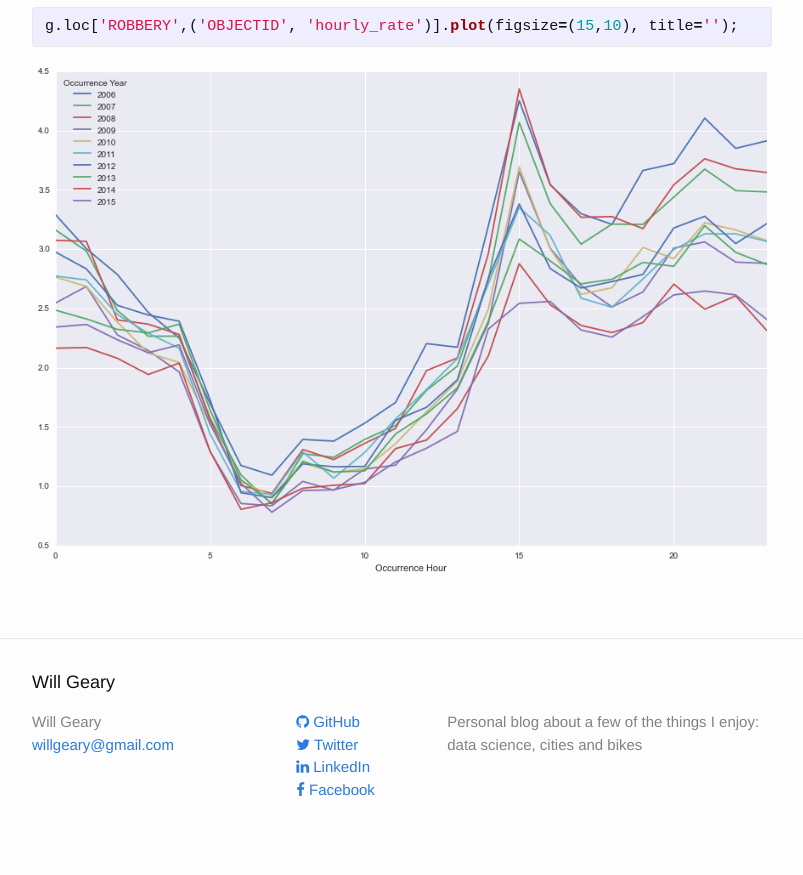
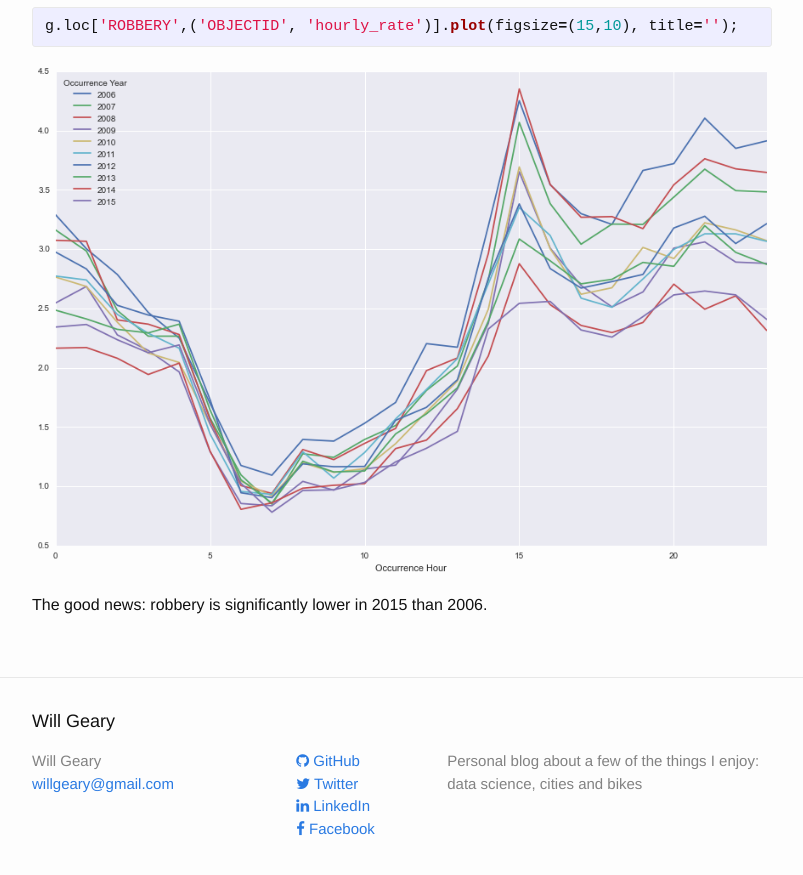
Before and after one commit to willgeary/willgeary.github.io, a Jekyll site: the page built from _posts/2016-05-18-when-does-crime-happen-in-new-york-city.markdown, in a window 1280 px wide and 900 px high, scrolled down 13432 px. Shown: the top 875 px of the window, without its empty margins (238-1041 px from the left). Built offline with Jekyll 4.4.1, drawn with Linux system fonts in a browser that asks for light colours; nearby versions of some CDN libraries.

Commit message:
Save my work

```diff
--- a/_posts/2016-05-18-when-does-crime-happen-in-new-york-city.markdown
+++ b/_posts/2016-05-18-when-does-crime-happen-in-new-york-city.markdown
@@ -331,6 +331,8 @@ g.loc['ROBBERY',('OBJECTID', 'hourly_rate')].plot(figsize=(15,10), title='');
 {% endhighlight %}
 ![fig]({{ site.url }}/assets/2016-05-18-fig16.png)
 
+The good news: robbery is significantly lower in 2015 than 2006.
+
 
 
 
```
